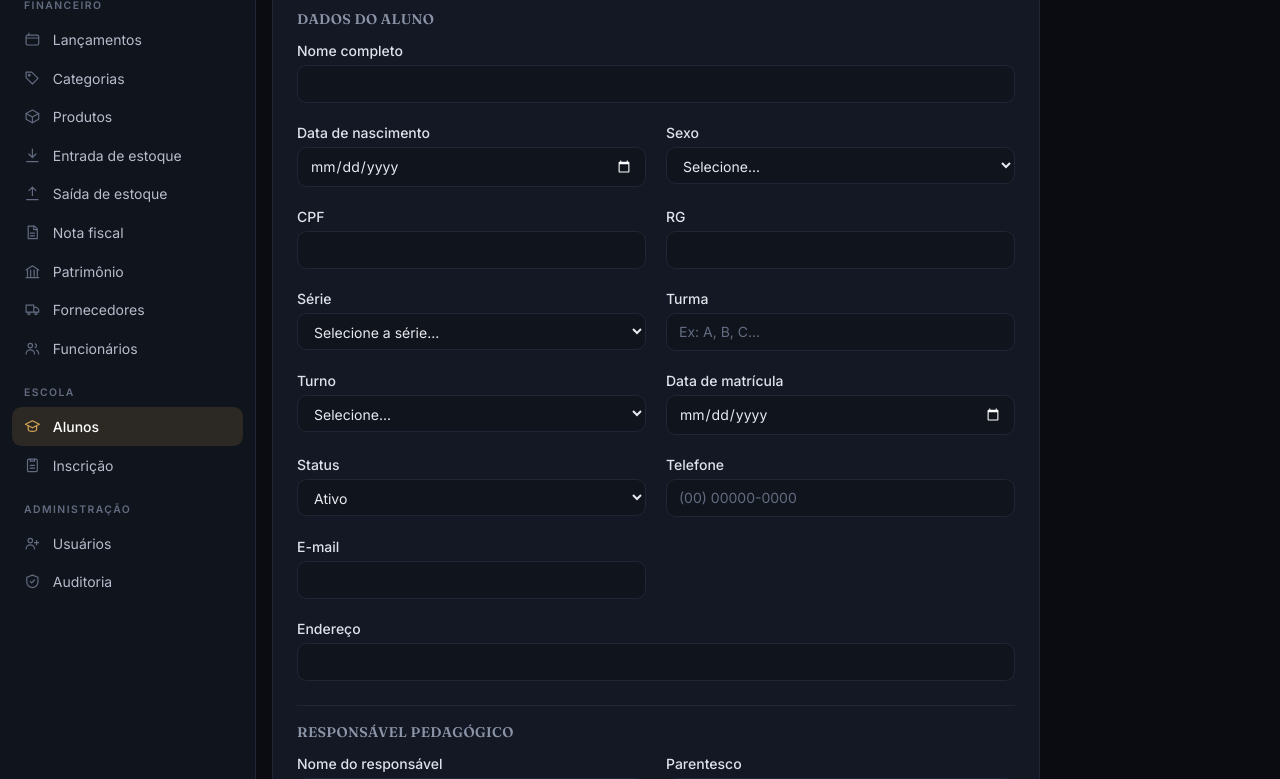
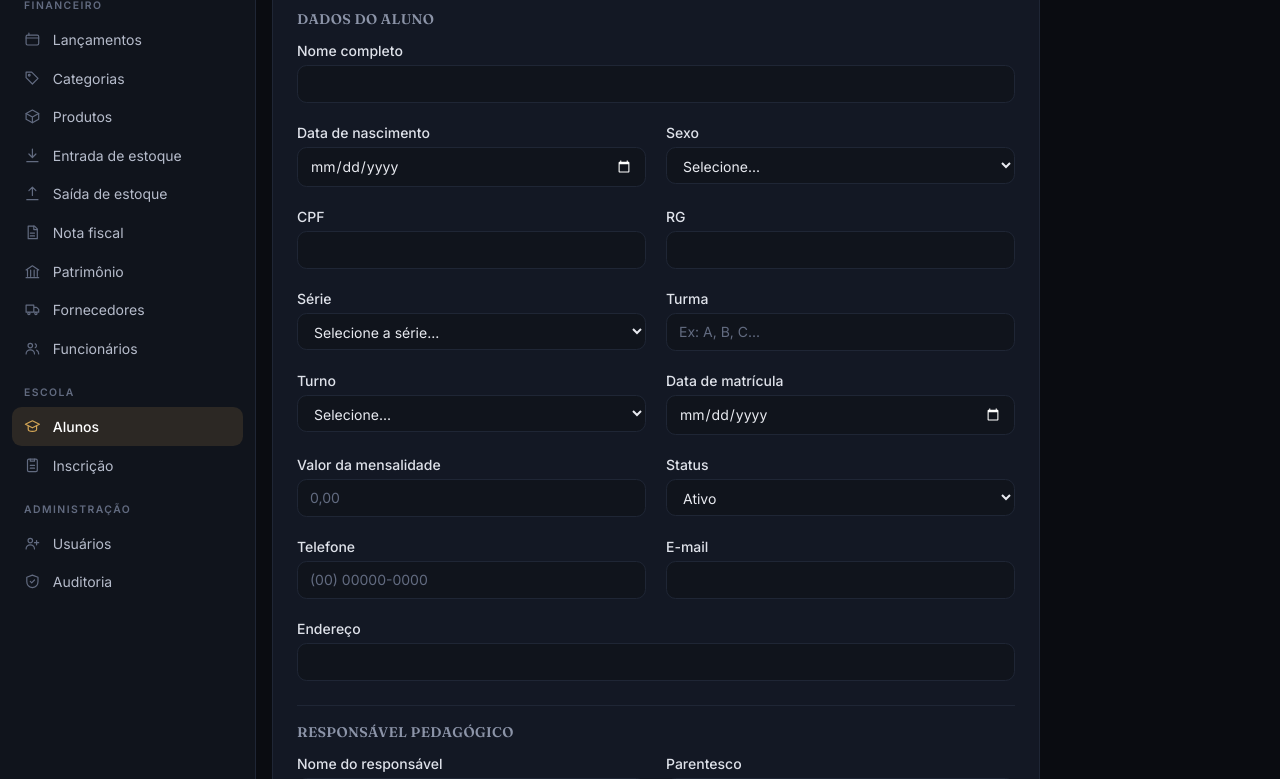
Before and after one commit to HudsonPugliesi/zera-sistema, a Flask app: page /alunos/novo in a window 1280 px wide. Shown: the part 135-914 px from the top of the page. Run offline with Flask 3, Linux system fonts and the light colour scheme; the visitor is signed in with stand-in values (Sample User, id 1).

Commit message:
Adiciona valor da mensalidade ao cadastro de alunos
Co-Authored-By: Claude Sonnet 5 <noreply@anthropic.com>

```diff
--- a/app.py
+++ b/app.py
@@ -1253,6 +1253,7 @@ def alunos_novo():
             responsavel_financeiro_telefone=request.form.get("responsavel_financeiro_telefone", "").strip(),
             responsavel_financeiro_email=request.form.get("responsavel_financeiro_email", "").strip(),
             data_matricula=parse_date(request.form.get("data_matricula")) or datetime.now().date(),
+            valor_mensalidade=float(request.form.get("valor_mensalidade") or 0),
             status=request.form.get("status", "ativo"),
             observacao=request.form.get("observacao", ""),
         )
@@ -1290,6 +1291,7 @@ def alunos_editar(id):
         aluno.responsavel_financeiro_telefone = request.form.get("responsavel_financeiro_telefone", "").strip()
         aluno.responsavel_financeiro_email = request.form.get("responsavel_financeiro_email", "").strip()
         aluno.data_matricula = parse_date(request.form.get("data_matricula"))
+        aluno.valor_mensalidade = float(request.form.get("valor_mensalidade") or 0)
         aluno.status = request.form.get("status", "ativo")
         aluno.observacao = request.form.get("observacao", "")
         marcar_atualizacao(aluno)
--- a/models.py
+++ b/models.py
@@ -231,6 +231,7 @@ class Aluno(RastreioMixin, db.Model):
     responsavel_financeiro_telefone = db.Column(db.String(30))
     responsavel_financeiro_email = db.Column(db.String(150))
     data_matricula = db.Column(db.Date, nullable=True)
+    valor_mensalidade = db.Column(db.Float, default=0)
     status = db.Column(db.String(20), nullable=False, default="ativo")
     observacao = db.Column(db.Text)
 
--- a/templates/alunos/form.html
+++ b/templates/alunos/form.html
@@ -73,6 +73,12 @@
         <div>
           <label class="block text-sm font-medium text-gray-700 mb-1">Data de matrícula</label>
           <input type="date" name="data_matricula" value="{{ aluno.data_matricula if aluno else '' }}"
+                 class="w-full rounded-lg border border-gray-300 px-3 py-2 text-sm focus:outline-none focus:ring-2 focus:ring-zera-500">
+        </div>
+        <div>
+          <label class="block text-sm font-medium text-gray-700 mb-1">Valor da mensalidade</label>
+          <input type="number" step="0.01" min="0" name="valor_mensalidade" value="{{ aluno.valor_mensalidade if aluno else '' }}"
+                 placeholder="0,00"
                  class="w-full rounded-lg border border-gray-300 px-3 py-2 text-sm focus:outline-none focus:ring-2 focus:ring-zera-500">
         </div>
         <div>
--- a/templates/alunos/list.html
+++ b/templates/alunos/list.html
@@ -36,6 +36,7 @@
           <th class="px-5 py-3 font-medium">Turma</th>
           <th class="px-5 py-3 font-medium">Responsável</th>
           <th class="px-5 py-3 font-medium">Telefone</th>
+          <th class="px-5 py-3 font-medium text-right">Mensalidade</th>
           <th class="px-5 py-3 font-medium">Status</th>
           <th class="px-5 py-3 font-medium text-right no-print">Ações</th>
         </tr>
@@ -51,6 +52,7 @@
           <td class="px-5 py-3 text-gray-600">{{ aluno.turma }}</td>
           <td class="px-5 py-3 text-gray-600">{{ aluno.responsavel_nome }}</td>
           <td class="px-5 py-3 text-gray-600">{{ aluno.telefone }}</td>
+          <td class="px-5 py-3 text-right text-gray-600">{{ aluno.valor_mensalidade|brl }}</td>
           <td class="px-5 py-3">
             <span class="px-2 py-1 rounded-full text-xs font-medium {% if aluno.status == 'ativo' %}bg-green-100 text-green-700{% else %}bg-gray-200 text-gray-600{% endif %}">
               {{ aluno.status|capitalize }}
@@ -66,7 +68,7 @@
           </td>
         </tr>
         {% else %}
-        <tr><td colspan="7" class="px-5 py-8 text-center text-gray-400">Nenhum aluno cadastrado.</td></tr>
+        <tr><td colspan="8" class="px-5 py-8 text-center text-gray-400">Nenhum aluno cadastrado.</td></tr>
         {% endfor %}
       </tbody>
     </table>
```
Also changed, not shown: migrations/2026_09_28_add_valor_mensalidade.py (added).
